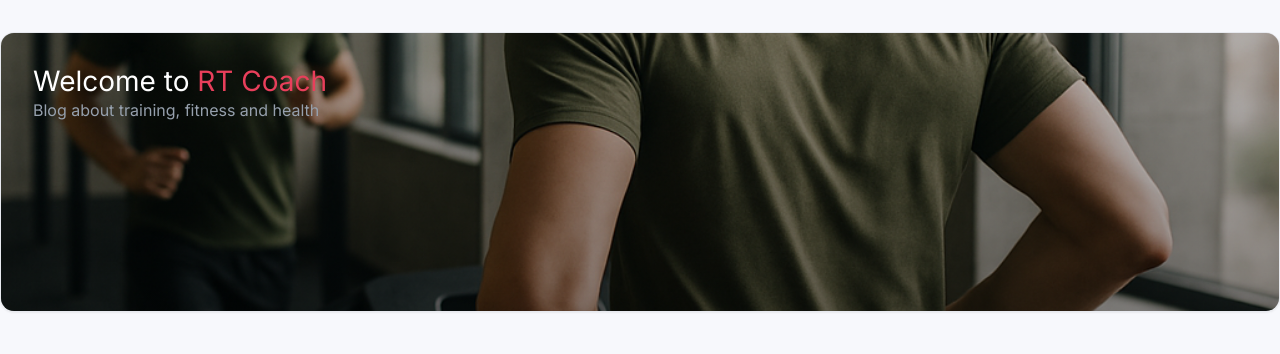
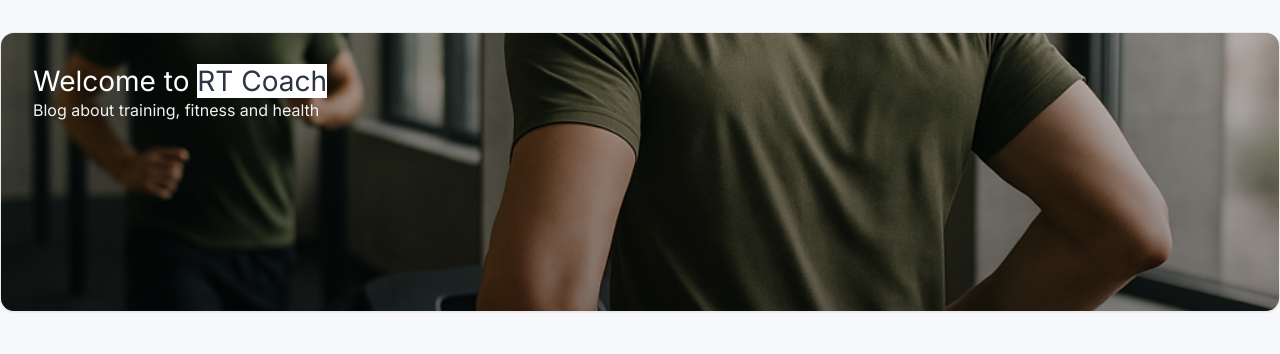
Before and after one commit to rory-codes/rt-coach, a Django app: page /accounts/signup/ in a window 1280 px wide. Shown: the part 62-416 px from the top of the page. Run offline with Django 4.2, Linux system fonts and the light colour scheme; parts of the project's set-up code (start-up, migrations or seed data) failed here and were passed over.

Commit message:
Changed to reflect html validation issues and wave validation issues

```diff
--- a/blog/templates/blog/index.html
+++ b/blog/templates/blog/index.html
@@ -24,7 +24,7 @@
               </a>
               <hr />
               <p class="card-text text-muted h6 mb-0">
-                <time datetime="{{ post.created_on|date:'Y-m-d\\TH:i:sP }}">{{ post.created_on|date:'M. j, Y' }}</time>
+                <time datetime='{{ post.created_on|date:"c" }}'>{{ post.created_on|date:"M. j, Y" }}</time>
               </p>
             </div>
           </div>
--- a/blog/templates/blog/post_detail.html
+++ b/blog/templates/blog/post_detail.html
@@ -12,7 +12,7 @@
     </div>
     <div class="masthead-text">
       <h1 class="post-title">{{ post.title }}</h1>
-      <p class="post-subtitle">{{ post.author }} | {{ post.created_on }}</p>
+      <p class="post-subtitle">{{ post.author }} | {{ post.created_on|date:"M. j, Y" }}</p>
     </div>
   </div>
 </section>
@@ -49,7 +49,7 @@
     {% elif not comment.approved %} d-none{% endif %}">
     <p class="fw-bold">
       {{ comment.author }}
-      <span class="fw-normal">{{ comment.created_on|date:'M. j, Y' }}</span> wrote:
+      <span class="fw-normal">{{ comment.created_on|date:"M. j, Y" }}</span> wrote:
     </p>
 
     <div id="comment{{ comment.id }}">{{ comment.body|linebreaks }}</div>
--- a/fitness_data/templates/fitness_data/fitness_data.html
+++ b/fitness_data/templates/fitness_data/fitness_data.html
@@ -179,7 +179,7 @@
           <div class="row mt-3">
             <div class="col">
               {% if fitness_data %}
-                <p class="text-end"><em>Updated on:'Y-m-d\\TH:i:sP' {{ fitness_data.updated_on|date:'M. j, Y' }}</em></p>
+                <p class="text-end"><em>Updated on: {{ fitness_data.updated_on|date:"M. j, Y" }}</em></p>
               {% else %}
                 <p class="text-end text-muted"><em>Updated on: —</em></p>
               {% endif %}
--- a/static/css/style.css
+++ b/static/css/style.css
@@ -182,7 +182,15 @@ img { max-width: 100%; height: auto; display: block; }
     color: var(--rt-accent-50);
 }
 
-.faded { color: #96a0ad; }
+.faded { color: #f1f2f4; }
+
+.bg-white {
+  background-color: #f7f8fc;
+}
+
+.rt-coach {
+  color: var(--rt-ink-2);
+}
 
 /* Buttons */
 .btn-signup,
--- a/templates/base.html
+++ b/templates/base.html
@@ -103,8 +103,8 @@
         <img class="masthead-photo" src="{% static 'img/rt-coach-hero.png' %}" alt="Athlete training with RT Coach">
       </div>
       <div class="masthead-text">
-        <h1 class="h3 m-0">Welcome to <span class="red-o">RT Coach</span></h1>
-        <p class="mb-0 faded">Blog about training, fitness and health</p>
+        <h1 class="h3 m-0">Welcome to <span class="rt-coach bg-white">RT Coach</span></h1>
+        <p class=" faded">Blog about training, fitness and health</p>
       </div>
     </div>
   </section>
```
